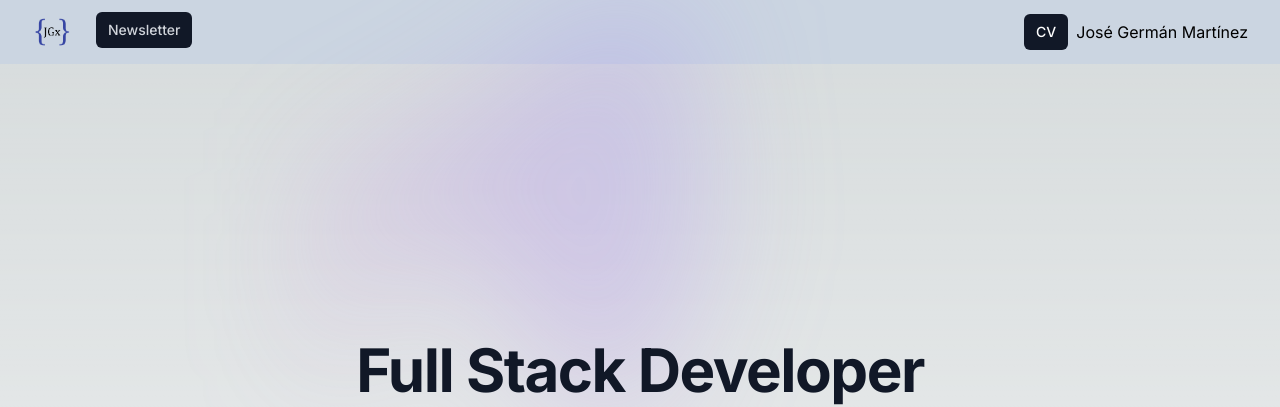
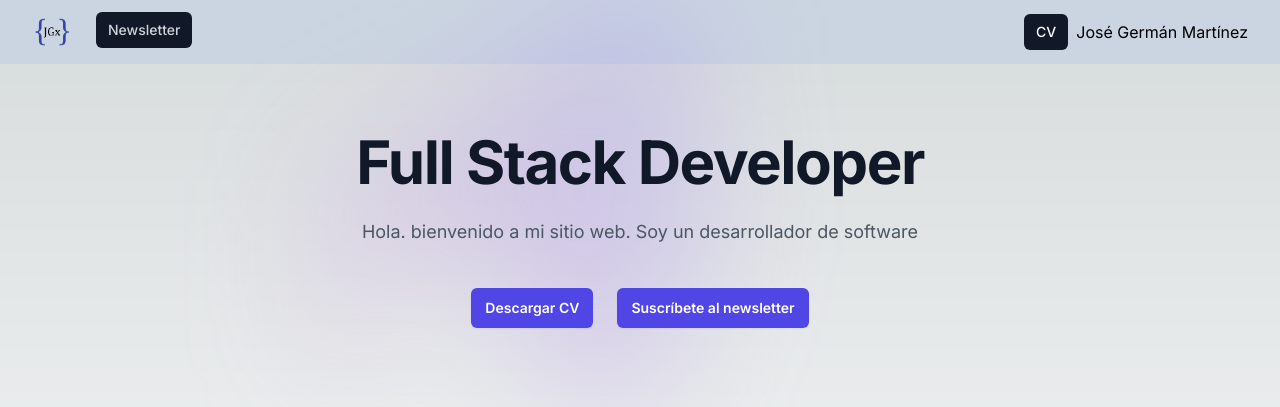
Before and after one commit to JoseGermanx/cv-app, a Next.js app: page / in a window 1280 px wide. Shown: the top 407 px of the page. Built offline with nearby package versions, Linux system fonts and the light colour scheme.

Commit message:
Actualizado el estilo de la sección Hero

```diff
--- a/src/app/ui/Hero.tsx
+++ b/src/app/ui/Hero.tsx
@@ -16,7 +16,7 @@ const Hero = () => {
         }}
       />
     </div>
-    <div className="mx-auto max-w-2xl py-32 sm:py-48 lg:py-56">
+    <div className="mx-auto max-w-2xl py-4 sm:py-4 lg:py-4">
       <div className="hidden sm:mb-8 sm:flex sm:justify-center">
       </div>
       <div className="text-center">
```
